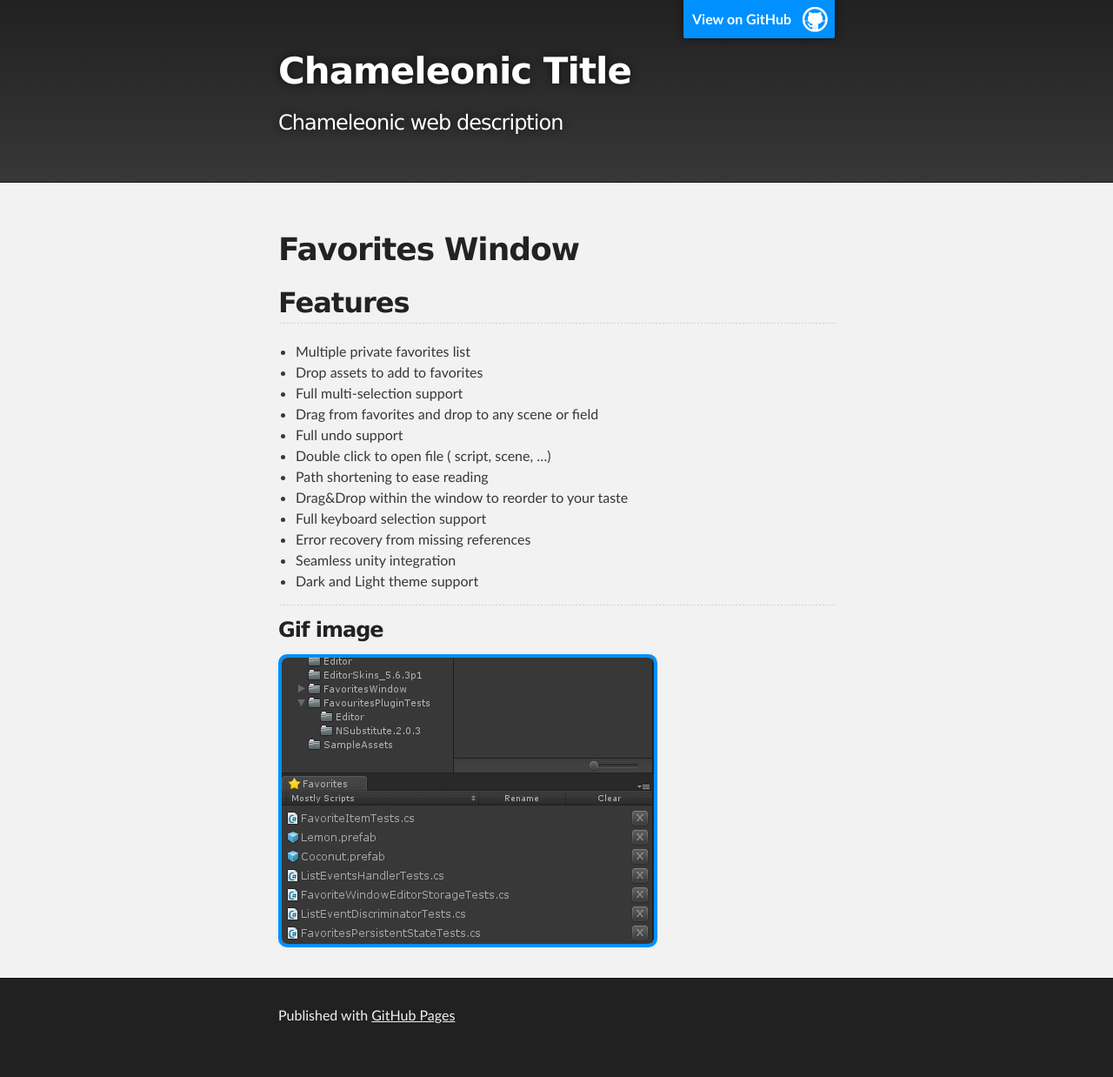
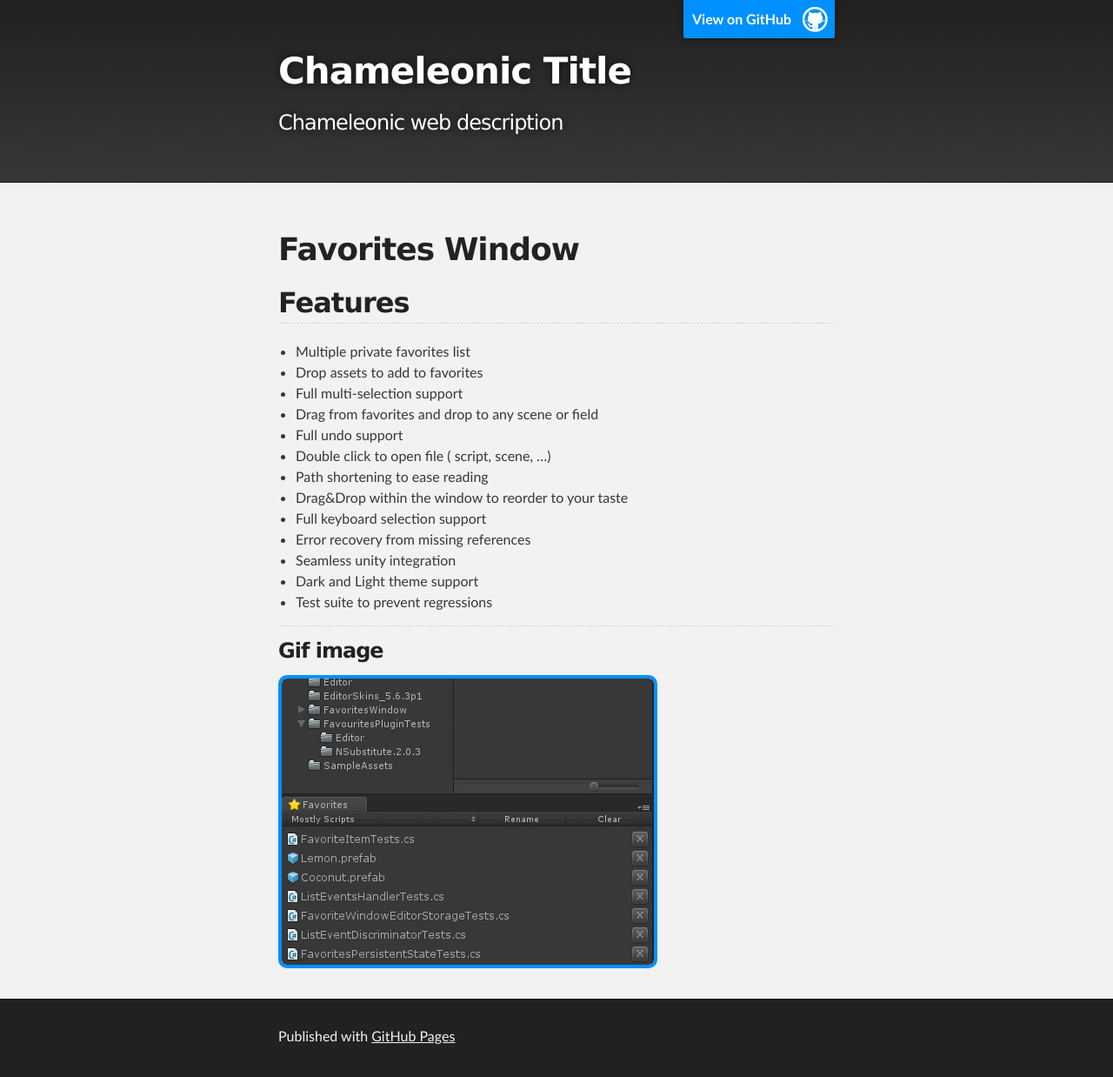
Before and after one commit to chameleonictech/chameleonictech.github.io, a Jekyll site: the page built from index.md, in a window 1280 px wide. Shown: the whole page at 87% size. Built offline with Jekyll 4.4.1, drawn with Linux system fonts in a browser that asks for light colours; our own code applies the rules of GitHub Pages for plain Markdown files; before the commit the page ends 1214 px from its top, so only the background shows below that.

Commit message:
adde bullet point about the automated tests

```diff
--- a/index.md
+++ b/index.md
@@ -18,6 +18,7 @@ layout: default
 * Error recovery from missing references
 * Seamless unity integration
 * Dark and Light theme support
+* Test suite to prevent regressions
 
 * * *
 
```
